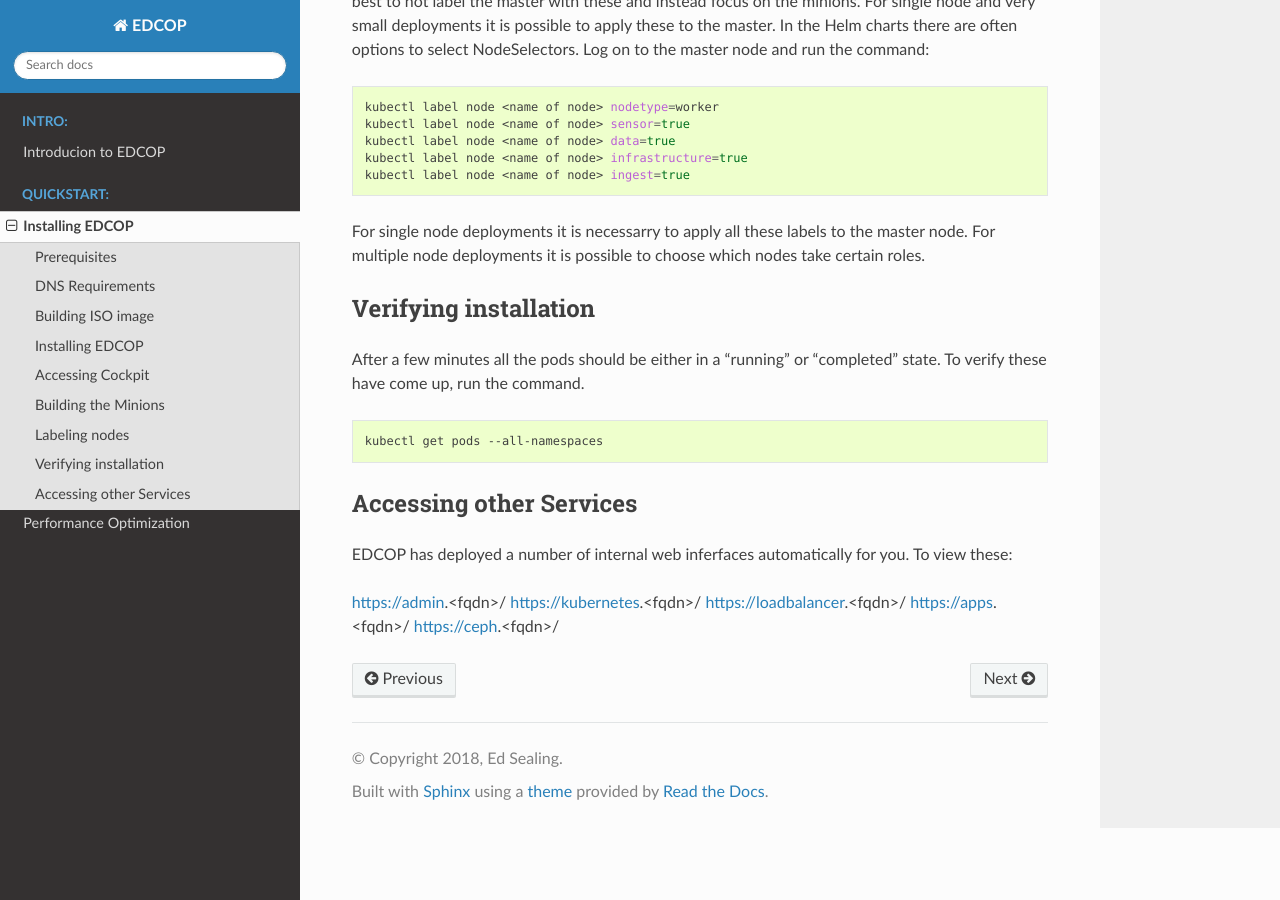
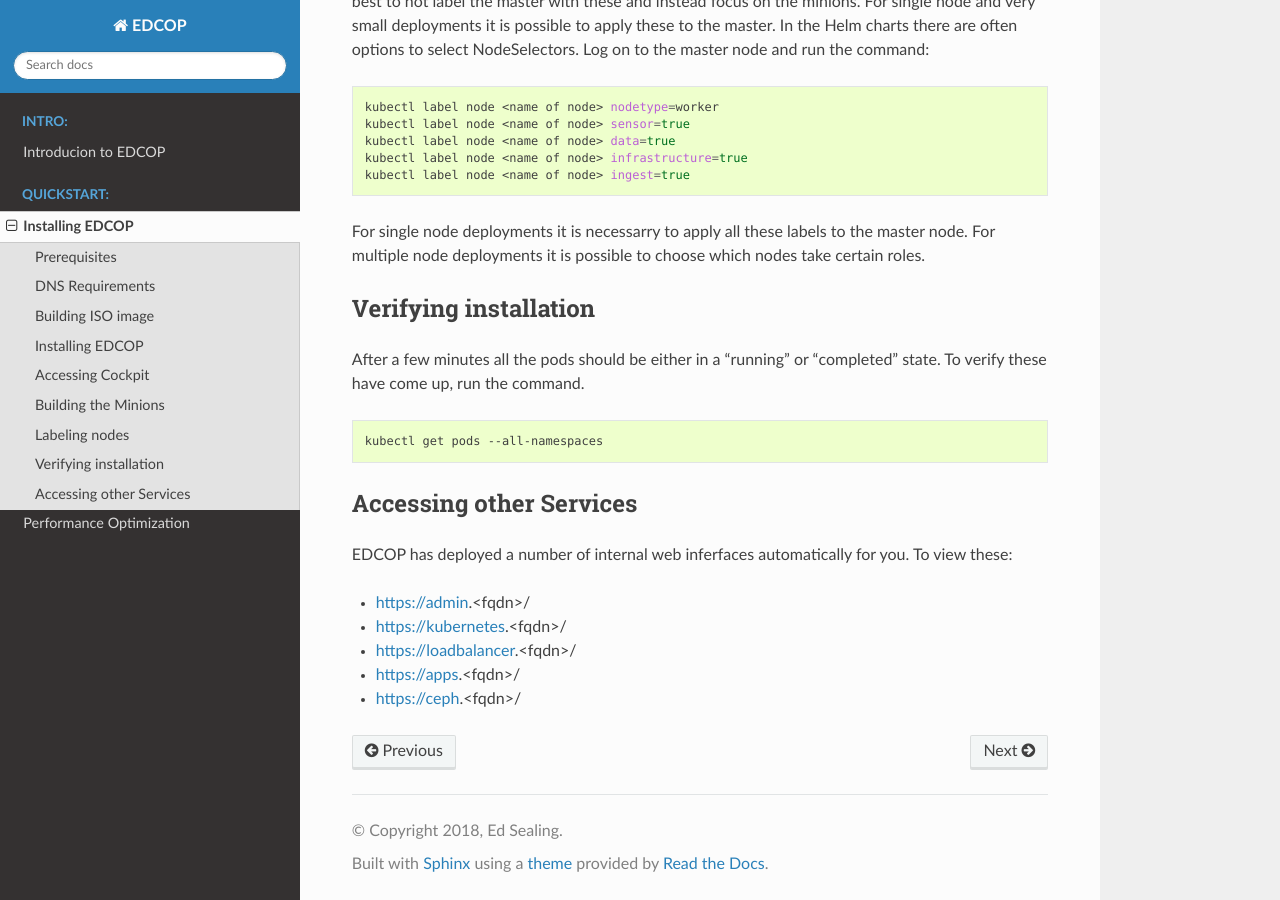
Before and after one commit to sealingtech/EDCOP, a Sphinx documentation site: the page built from docs/installation_guide.rst, in a window 1280 px wide and 900 px high, scrolled down 5180 px. Built offline with Sphinx 7.4.7 and the Read the Docs theme 2.0.0, drawn with Linux system fonts in a browser that asks for light colours.

Commit message:
fixed formatting

```diff
--- a/docs/installation_guide.rst
+++ b/docs/installation_guide.rst
@@ -185,8 +185,8 @@ Accessing other Services
 
 EDCOP has deployed a number of internal web inferfaces automatically for you.  To view these:
 
-https://admin.<fqdn>/
-https://kubernetes.<fqdn>/
-https://loadbalancer.<fqdn>/
-https://apps.<fqdn>/
-https://ceph.<fqdn>/
+- https://admin.<fqdn>/
+- https://kubernetes.<fqdn>/
+- https://loadbalancer.<fqdn>/
+- https://apps.<fqdn>/
+- https://ceph.<fqdn>/
```
